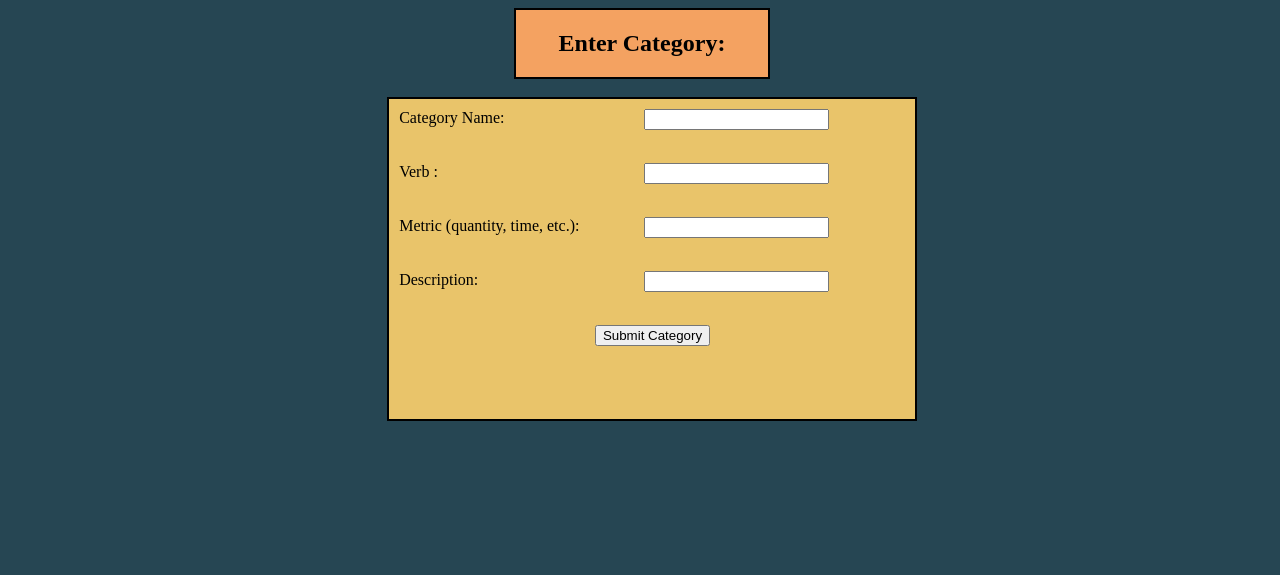
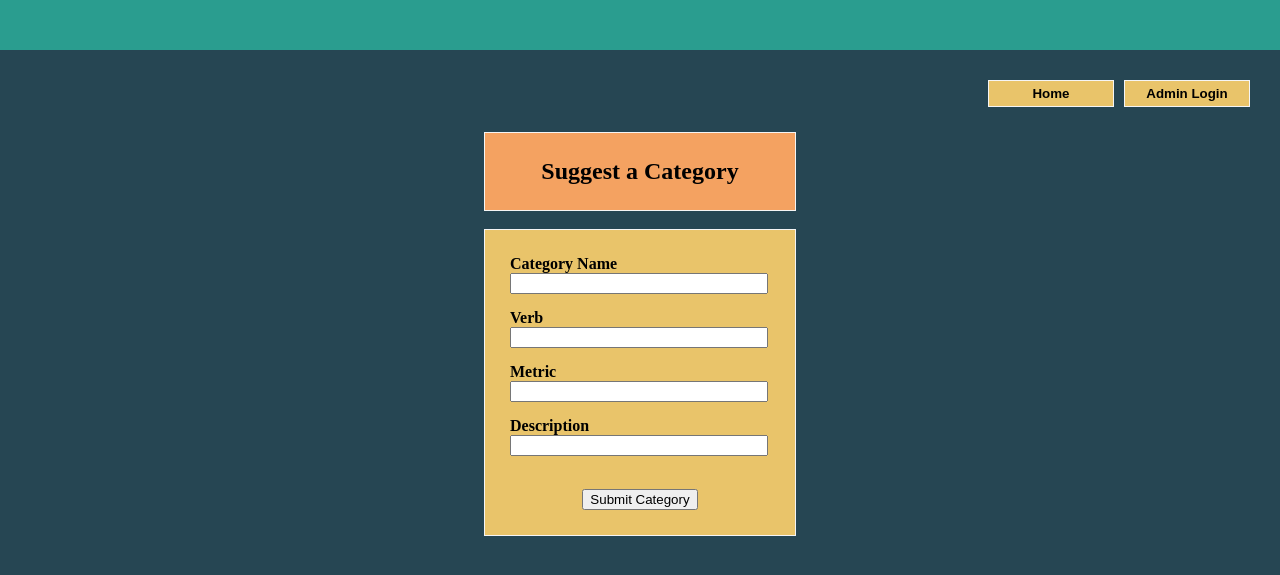
Before and after one commit to ecraw24/amiaverage, a Flask app: page /newcategory in a window 1280 px wide. Shown: the top 575 px of the page. Run offline with Flask 3, Linux system fonts and the light colour scheme.

Commit message:
updated layout; no css changes

```diff
--- a/app/templates/new_category.html
+++ b/app/templates/new_category.html
@@ -1,7 +1,7 @@
 <!DOCTYPE html>
 <html>
     <head>
-	<link rel="stylesheet" href="../static/css/new_category.css">
+        <link rel="stylesheet" href="../static/css/enterInfo.css">
         <title> AmIAverage? </title>
         <script type = "text/JavaScript">
                 function SubmitError() {
@@ -10,26 +10,30 @@
         </script>
     </head>
 
-<body style="background-color: #264653;">
+    <body>
 
-<div id="enterCatBox">
-	<h2>Enter Category:</h2>
+        <a href="https://amiaverage.herokuapp.com/mypage">
+            <button class="yellowBox" style="float:right; width:10%; margin:20px 20px 20px 5px">Admin Login</button></a>
+        <a href="https://amiaverage.herokuapp.com">
+            <button class="yellowBox" style="float:right; width:10%; margin:20px 5px 20px 20px">Home</button></a>
+        <br><br><br><br>
+
+        <div id="enterCatBox" class="goldBox" style="width:300px; margin:auto">
+            <h2>Suggest a Category</h2>
         </div>
         <br>
-<div id="enterInfoBox">
-	<form>
-		<label for="categoryName">Category Name{{password}}:</label>
-		<input type="text" id="textBox" name="categoryName"><br><br><br>
-		<label for="verb">Verb {{username}}:</label>
-		<input type="text" id="textBox" name="verb"><br><br><br>
-                <label for="metric">Metric (quantity, time, etc.):</label>
-                <input type="text" id="textBox" name="metric"><br><br><br>
-                <label for="desc">Description:</label>
-                <input type="text" id="textBox" name="desc"><br><br><br>
+        <div id="enterInfoBox" class="yellowBox" style="width:300px; margin:auto;">
+            <form style="margin:20px">
+                <label for="categoryName" style="float:left">Category Name</label><br>
+                    <input type="text" id="textBox" name="categoryName" style="float:left; width:250px"><br><br>
+                <label for="verb" style="float:left">Verb</label><br>
+                    <input type="text" id="textBox" name="verb" style="float:left; width:250px"><br><br>
+                <label for="metric" style="float:left">Metric</label><br>
+                    <input type="text" id="textBox" name="metric" style="float:left; width:250px"><br><br>
+                <label for="desc" style="float:left">Description</label><br>
+                    <input type="text" id="textBox" name="desc" style="float:left; width:250px"><br><br><br>
                 <input type="submit" id="submit" value="Submit Category" onclick="SubmitError();" name="ok">
             </form>
         </div>
-
-
     </body>
 </html>
```
Lines whose indentation alone changed are shown as unchanged.
